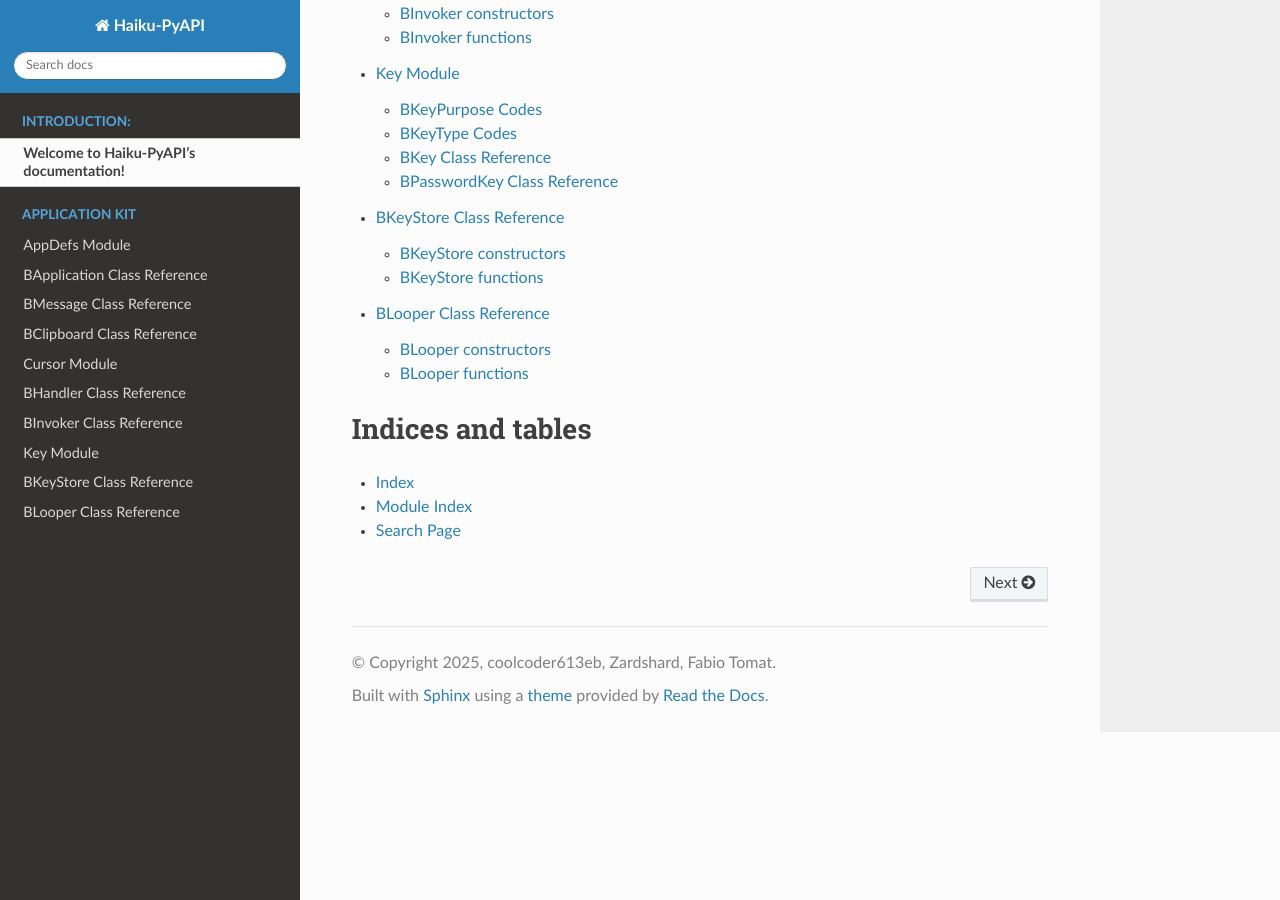
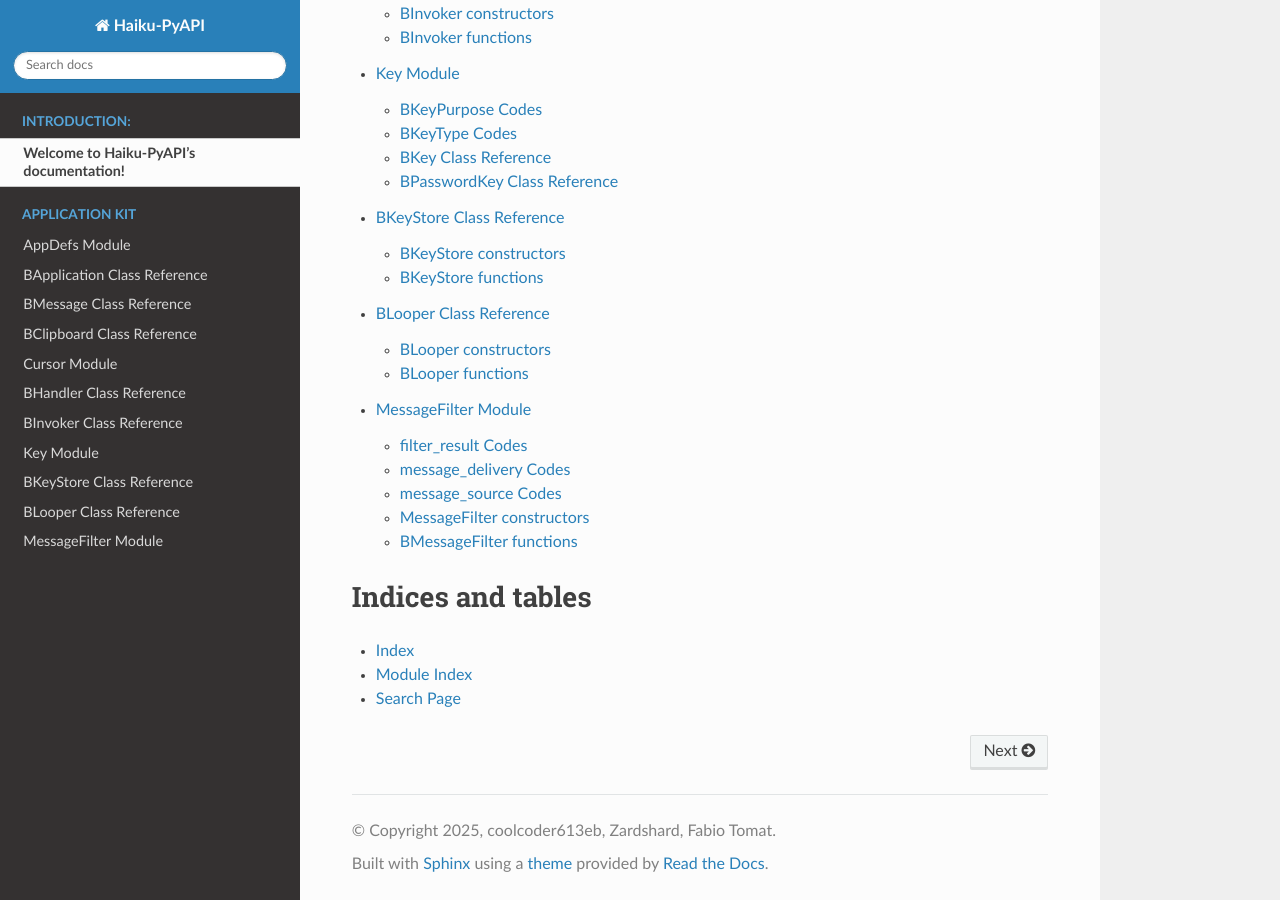
Before and after one commit to coolcoder613eb/Haiku-PyAPI, a Sphinx documentation site: the page built from docs/source/index.rst, in a window 1280 px wide and 900 px high, scrolled down 1191 px. Built offline with Sphinx 7.4.7 and the Read the Docs theme 3.1.0, drawn with Linux system fonts in a browser that asks for light colours; some of the changed lines change nothing that is shown.

Commit message:
add messagefilter to documentation

```diff
--- a/docs/source/index.rst
+++ b/docs/source/index.rst
@@ -35,6 +35,7 @@ Documentation by Kits
    key
    keystore
    looper
+   messagefilter
 
 .. toctree::
    :maxdepth: 2
--- /dev/null
+++ b/docs/source/messagefilter.rst
@@ -0,0 +1,65 @@
+MessageFilter Module
+====================
+This module provides bindings for the class ``BMessageFilter``, the ``filter_result`` constants, the ``message_delivery`` constants and the ``message_source`` constants defined in Haiku's Application Kit, specifically from the ``<app/MessageFilter.h>`` header.
+
+filter_result Codes
+-----------------------
+
+.. autoclass:: Be.MessageFilter.filter_result
+   :members:
+   :undoc-members:
+
+message_delivery Codes
+-----------------------
+
+.. autoclass:: Be.MessageFilter.message_delivery
+   :members:
+   :undoc-members:
+
+message_source Codes
+------------------------
+
+.. autoclass:: Be.MessageFilter.message_source
+   :members:
+   :undoc-members:
+
+MessageFilter  constructors
+-------------------------------------
+.. rubric:: `Constructors`
+
+.. function:: BMessageFilter(what)
+
+   Creates and returns a new ``BMessageFilter``.
+
+   :param what: A command constant, the ``what`` value of the incoming message must match this value.
+   :type what: int
+
+.. function:: BMessageFilter(delivery,source)
+
+   Creates and returns a new ``BMessageFilter``.
+
+   :param delivery: specify how message must arrive.
+   :type delivery: message_delivery
+   :param source: specify how should be the sender.
+   :type source: message_source
+
+.. function:: BMessageFilter(delivery,source,what)
+
+   Creates and returns a new ``BMessageFilter``.
+
+   :param delivery: specify how message must arrive.
+   :type delivery: message_delivery
+   :param source: specify how should be the sender.
+   :type source: message_source
+   :param what: A command constant, the ``what`` value of the incoming message must match this value.
+   :type what: int
+
+
+BMessageFilter functions
+------------------------
+.. rubric:: `Functions`
+
+.. autoclass:: Be.BMessageFilter
+   :members:
+   :undoc-members:
+   :show-inheritance:
```
